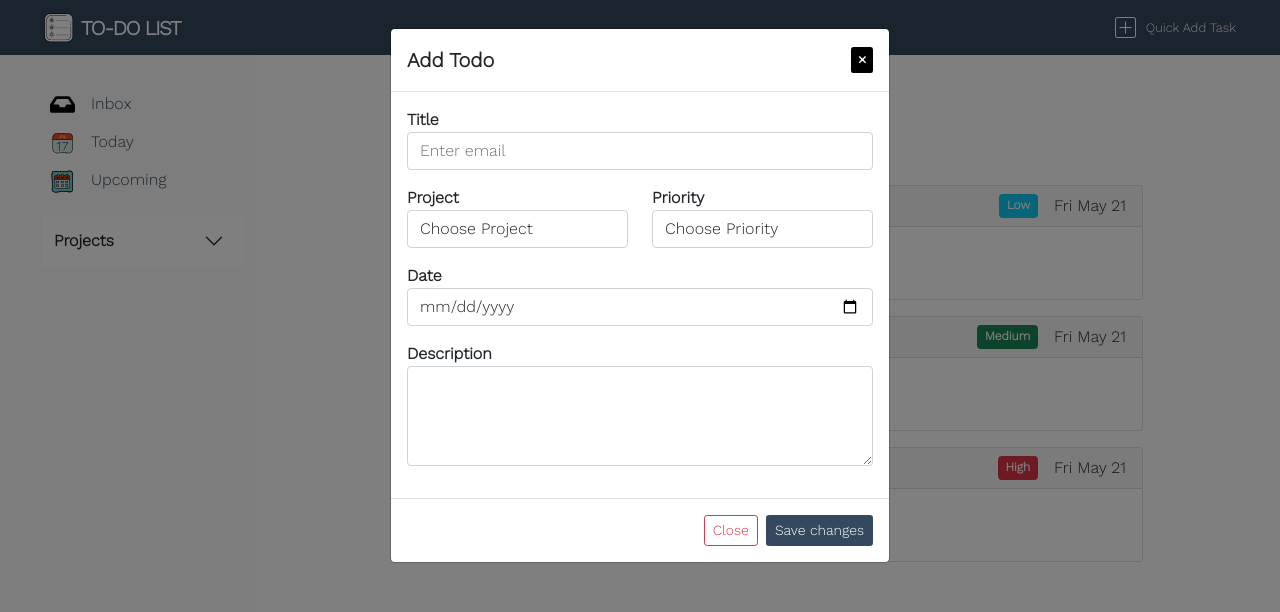
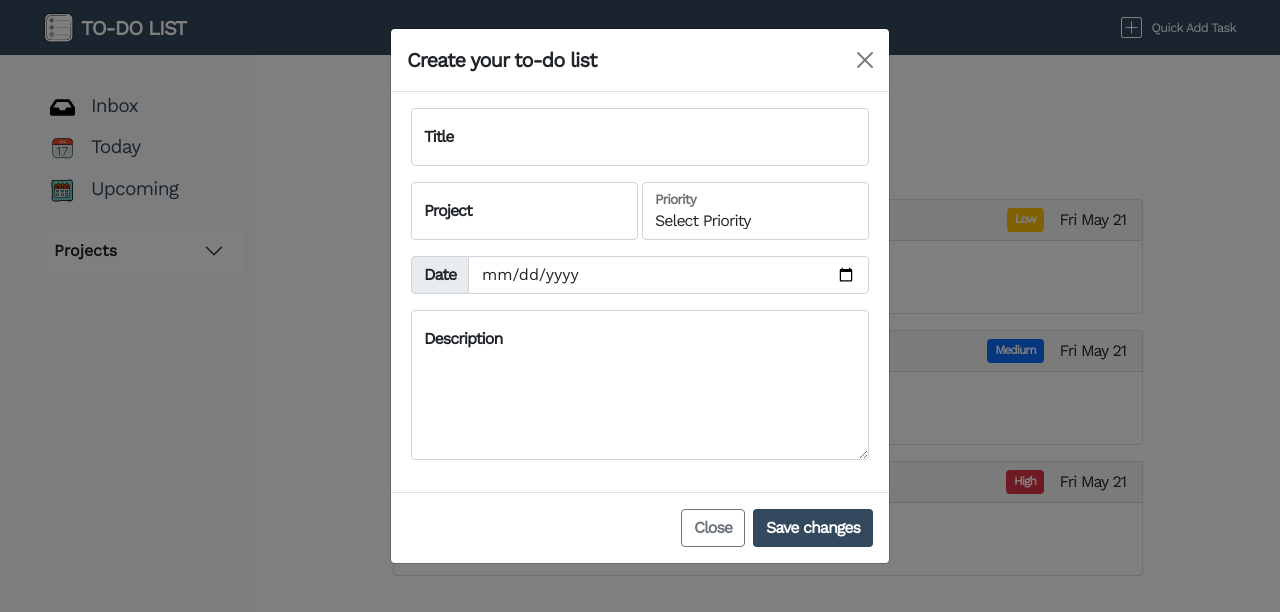
Before and after one commit to george-swift/todo-list, a website built with webpack: page dist/index.html in a window 1280 px wide. Both pictures are taken after a click on the link "Quick Add Task". Built offline with nearby package versions, Linux system fonts and the light colour scheme.

Commit message:
Add styling to modal

```diff
--- a/src/module/domManager.js
+++ b/src/module/domManager.js
@@ -46,18 +46,18 @@ const attributes = (() => ({
   },
 
   card: {
-        wrap: { class: 'card my-3' },
+    wrap: { class: 'card mt-3 font-custom' },
     header: {
       class: 'card-header d-flex center justify-content-between',
     },
     title: {
-            class: 'item-name font-weight-600',
+      class: 'item-name fw-bold',
     },
     details: {
-            class: 'item-details d-flex',
+      class: 'item-details d-flex flex-wrap',
     },
     date: {
-            class: 'item-date mb-0',
+      class: 'item-date mb-0 fw-light',
     },
     flag: {
       alt: 'priority level',
@@ -67,19 +67,19 @@ const attributes = (() => ({
       class: 'card-body',
     },
     desc: {
-            class: 'item-desc',
+      class: 'item-desc fw-lighter',
     },
     badge: {
       high: {
-                class: 'badge btn-danger mx-3'
+        class: 'badge btn-danger me-3',
       },
       medium: {
-                class: 'badge btn-success mx-3'
+        class: 'badge btn-primary me-3',
       },
       low: {
-                class: 'badge btn-info mx-3'
-            }
-        }
+        class: 'badge btn-warning me-3',
+      },
+    },
   },
 }))();
 
--- a/src/style.css
+++ b/src/style.css
@@ -1,4 +1,4 @@
-@import url('https://fonts.googleapis.com/css2?family=Work+Sans:wght@300&display=swap');
+@import url('https://fonts.googleapis.com/css2?family=Work+Sans:wght@400&display=swap');
 body {
     font-family: 'Work Sans', sans-serif;
 }
@@ -9,6 +9,9 @@ body {
 
 a,
 a:hover {
+  font-size: 1.2em;
+  letter-spacing: -0.75px;
+  font-weight: 350;
   color: #34495e;
   text-decoration: none;
 }
@@ -17,11 +20,27 @@ a:hover {
   padding: 0 1.5rem;
 }
 
+#app-name {
+  transition: none;
+}
+
 .navbar-brand {
   font-size: 1.25em;
   text-transform: uppercase;
+}
+
+.navbar-brand,
+.font-custom {
   letter-spacing: -1px;
   font-weight: bold;
+}
+
+.nav-link {
+  transition: font-size 0.4s ease-in-out;
+}
+
+.nav-link:hover {
+  font-size: 0.9em;
 }
 
 .center {
@@ -131,18 +150,14 @@ h5 {
     min-height: 85%;
 }
 
+.task {
+  border-color: #34495e;
+}
+
 .task:hover {
   cursor: pointer;
   font-weight: 350 !important;
   color: #34495e;
-}
-
-.plus {
-    border-radius: 50%;
-}
-
-.task:hover .plus {
-    background-color: #ececec;
 }
 
 .overlay {
@@ -226,6 +241,10 @@ textarea {
     text-decoration: underline;
 }
 
+.desc-td {
+  height: 150px !important;
+}
+
 @media screen and (max-width: 1200px) {
     .sidebar {
         width: 35%;
```
Also changed, not shown: dist/index.html. Lines whose indentation alone changed are shown as unchanged.
